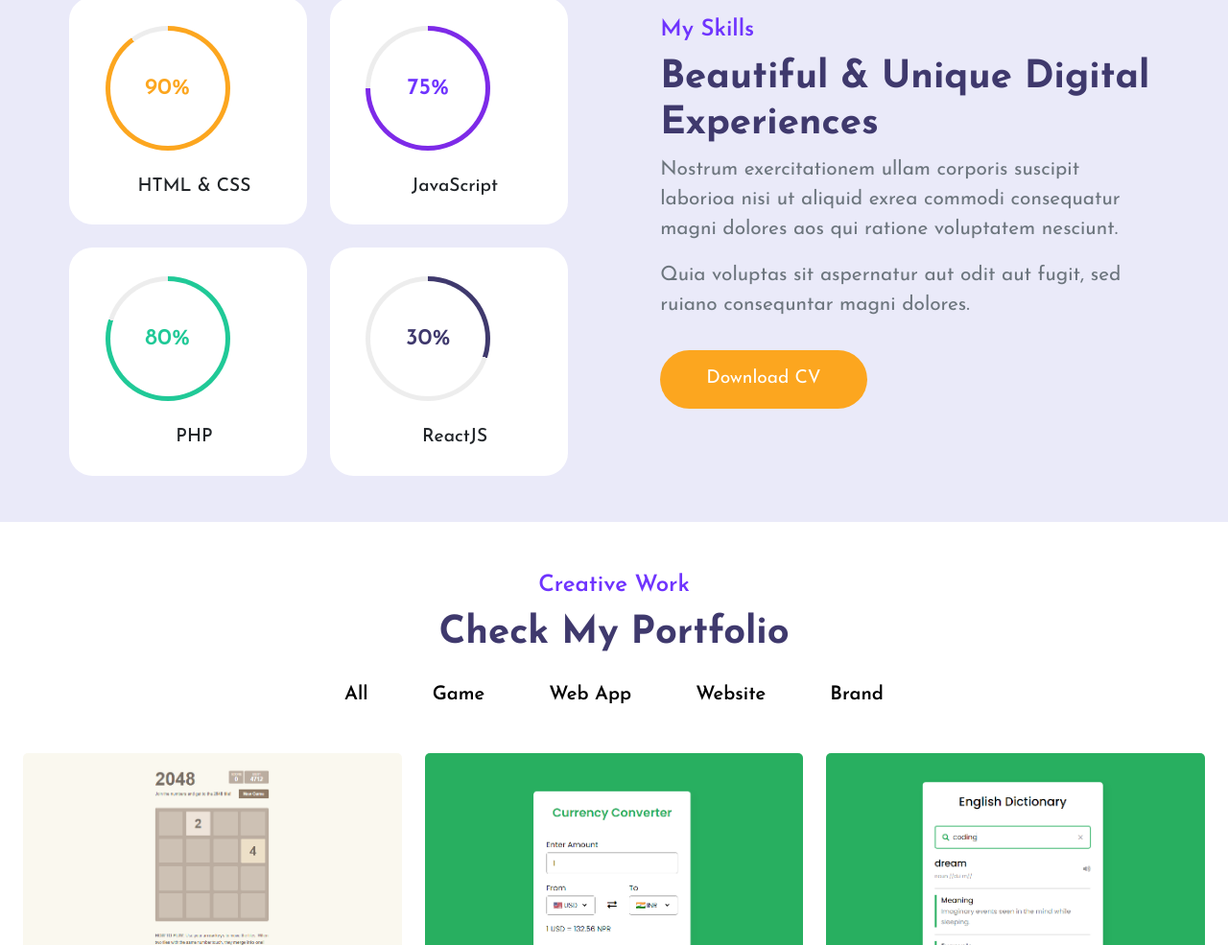
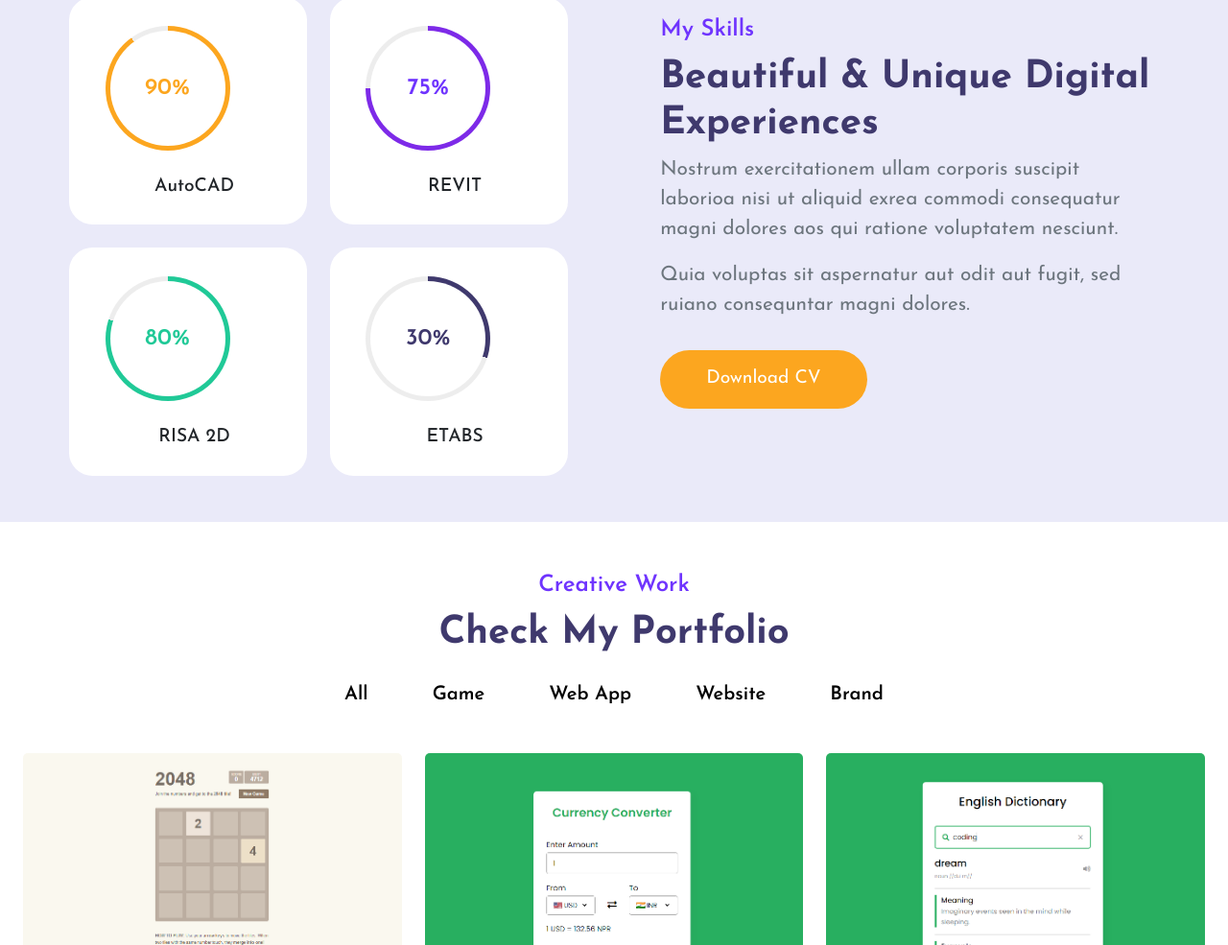
Before and after one commit to faizanmanshad/faizanmanshad.github.io, a plain HTML site: page index.html in a window 1280 px wide. Shown: the part 1323-2308 px from the top of the page at 96% size. Drawn offline with nearby package versions, Linux system fonts and the light colour scheme.

Commit message:
Update index.html

```diff
--- a/index.html
+++ b/index.html
@@ -192,7 +192,7 @@
                   <span class="progress-value html-progress">0%</span>
                 </div>
                 <br />
-                <span class="text">HTML & CSS</span>
+                <span class="text">AutoCAD</span>
               </div>
             </div>
             <div class="col-10 col-md-6 mt-4 mt-md-0">
@@ -201,7 +201,7 @@
                   <span class="progress-value javascript-progress">0%</span>
                 </div>
                 <br />
-                <span class="text">JavaScript</span>
+                <span class="text">REVIT</span>
               </div>
             </div>
           </div>
@@ -212,7 +212,7 @@
                   <span class="progress-value php-progress">0%</span>
                 </div>
                 <br />
-                <span class="text">PHP</span>
+                <span class="text">RISA 2D</span>
               </div>
             </div>
             <div class="col-10 col-md-6 mt-4 mt-md-0">
@@ -221,7 +221,7 @@
                   <span class="progress-value reactjs-progress">0%</span>
                 </div>
                 <br>
-                <span class="text">ReactJS</span>
+                <span class="text">ETABS</span>
               </div>
             </div>
           </div>
@@ -874,10 +874,10 @@
         <a href="#contact">Contact</a>
       </div>
       <div class="social-links mt-5" data-aos="fade-up">
-        <button href="" class="rounded-pill dribble">
+        <button href="https://www.linkedin.com/in/faizanawans/" class="rounded-pill dribble">
           <i class="bi bi-linkedin"></i>
         </button>
-        <button href="" class="rounded-pill whatsapp">
+        <button href="https://wa.me/923195031881" class="rounded-pill whatsapp">
           <i class="bi bi-whatsapp"></i>
         </button>
 
```
